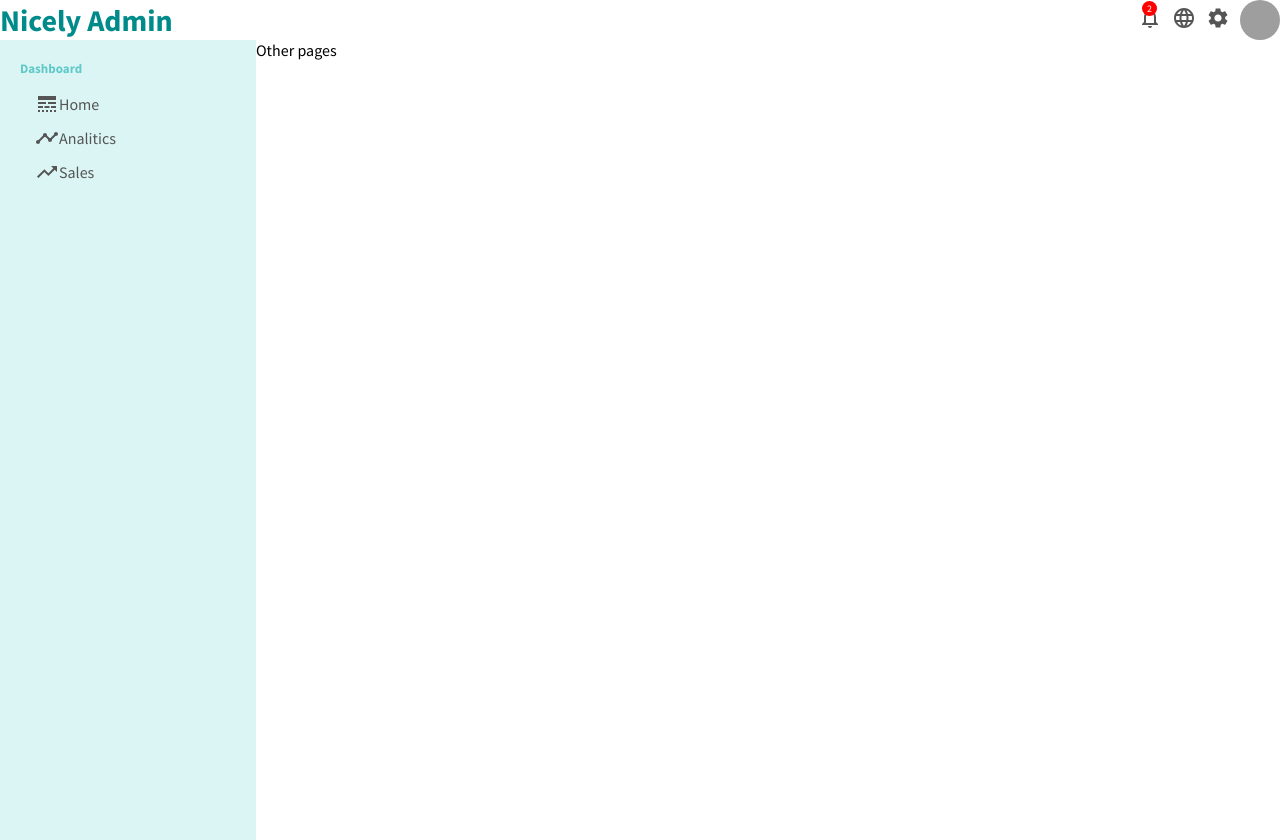
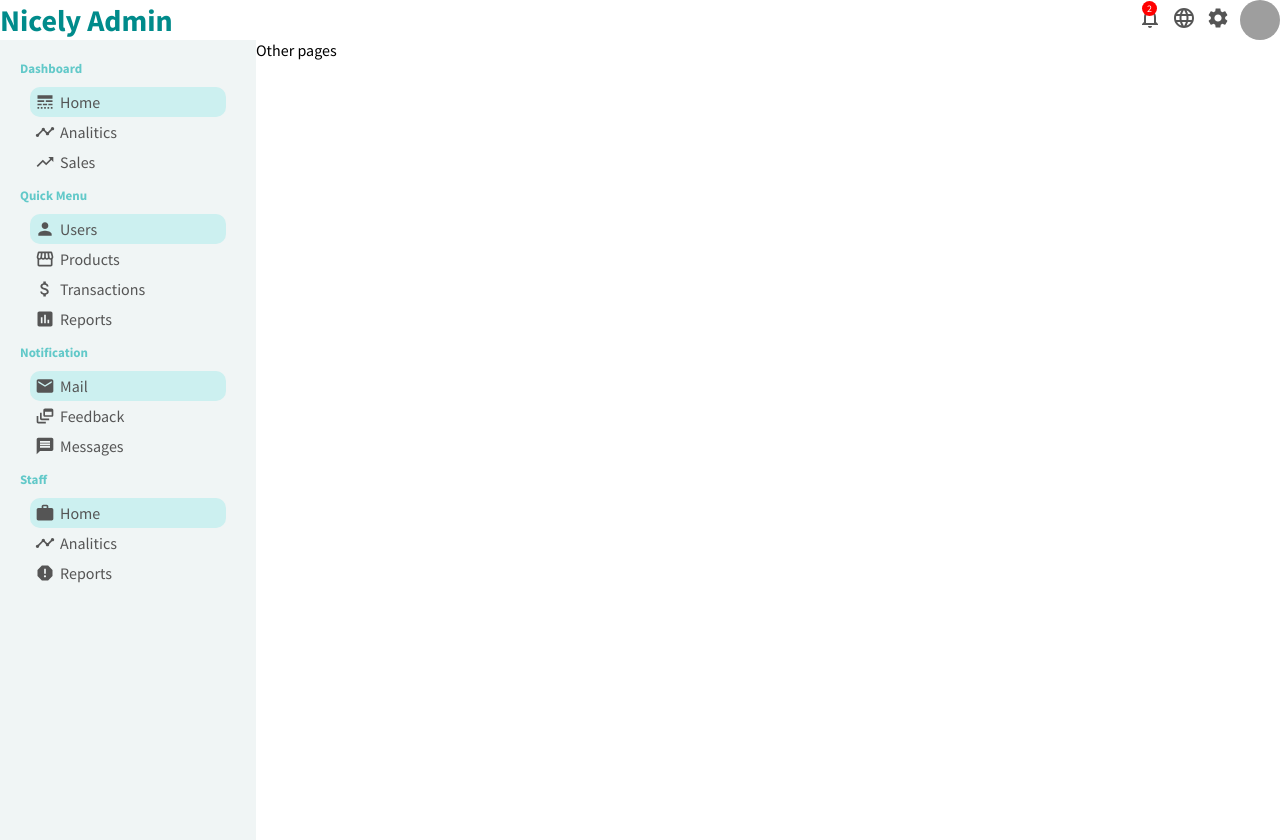
Before and after one commit to AlpayGencSoftware/nicelyadmin, a React (Create React App) app: page / in a window 1280 px wide. Built offline with nearby package versions, Linux system fonts and the light colour scheme; grey boxes are pictures that could not be loaded.

Commit message:
Sidepar Icons were updated

```diff
--- a/src/components/sidebar/Sidebar.jsx
+++ b/src/components/sidebar/Sidebar.jsx
@@ -1,5 +1,5 @@
 import "./sidebar.css";
-import { LineStyle, Timeline, TrendingUp } from "@material-ui/icons";
+import { LineStyle, Timeline, TrendingUp, Person, Storefront, AttachMoney, Assessment, Mail, DynamicFeed, Message, Work, Report } from "@material-ui/icons";
 
 export default function Sidebar() {
   return (
@@ -9,17 +9,81 @@ export default function Sidebar() {
           <h3 className="sidebarTitle">Dashboard</h3>
           <div className="sidebarList">
             <ul className="sidebarList">
-              <li className="sidebarListItem">
-                <LineStyle />
+              <li className="sidebarListItem active">
+                <LineStyle className="sidebarIcon" />
                 Home
               </li>
               <li className="sidebarListItem">
-                <Timeline />
+                <Timeline className="sidebarIcon" />
                 Analitics
               </li>
               <li className="sidebarListItem">
-                <TrendingUp />
+                <TrendingUp className="sidebarIcon" />
                 Sales
+              </li>
+            </ul>
+          </div>
+        </div>
+
+        <div className="sidebarMenu">
+          <h3 className="sidebarTitle">Quick Menu</h3>
+          <div className="sidebarList">
+            <ul className="sidebarList">
+              <li className="sidebarListItem active">
+                <Person className="sidebarIcon" />
+                Users
+              </li>
+              <li className="sidebarListItem">
+                <Storefront className="sidebarIcon" />
+                Products
+              </li>
+              <li className="sidebarListItem">
+                <AttachMoney className="sidebarIcon" />
+                Transactions
+              </li>
+              <li className="sidebarListItem">
+                <Assessment className="sidebarIcon" />
+                Reports
+              </li>
+            </ul>
+          </div>
+        </div>
+
+        <div className="sidebarMenu">
+          <h3 className="sidebarTitle">Notification</h3>
+          <div className="sidebarList">
+            <ul className="sidebarList">
+              <li className="sidebarListItem active">
+                <Mail className="sidebarIcon" />
+                Mail
+              </li>
+              <li className="sidebarListItem">
+                <DynamicFeed className="sidebarIcon" />
+                Feedback
+              </li>
+              <li className="sidebarListItem">
+                <Message className="sidebarIcon" />
+                Messages
+              </li>
+            </ul>
+          </div>
+        </div>
+
+        <div className="sidebarMenu">
+          <h3 className="sidebarTitle">Staff</h3>
+          <div className="sidebarList">
+            <ul className="sidebarList">
+              <li className="sidebarListItem active">
+                <Work className="sidebarIcon" />
+                Home
+              </li>
+              <li className="sidebarListItem">
+                <Timeline className="sidebarIcon" />
+                Analitics
+              </li>
+              <li className="sidebarListItem">
+                <Report className="sidebarIcon" />
+                Reports
               </li>
             </ul>
           </div>
--- a/src/components/sidebar/sidebar.css
+++ b/src/components/sidebar/sidebar.css
@@ -1,16 +1,17 @@
 .sidebar{
     flex: 1;
     height: 100vh;
-    background-color: rgb(219, 245, 245);
+    background-color: rgb(240, 245, 245);
     position: sticky;
     top: 50px;
+
 }
 .sidebarWrapper{
     padding: 20px;
     color: #555;
 }
 .sidebarMenu{
-    margin-bottom: 10px;
+    margin-bottom: 0px;
 }
 .sidebarTitle{
     font-size: 13px;
@@ -25,4 +26,13 @@
     cursor: pointer;
     display: flex;
     align-items: center;
+    border-radius: 10px;
 }
+.sidebarListItem.active, sidebarListItem.hover{
+    background-color: rgb(204, 240, 240);
+}
+
+.sidebarIcon{
+    margin-right: 5px;
+    font-size: 20px !important;
+}
```
